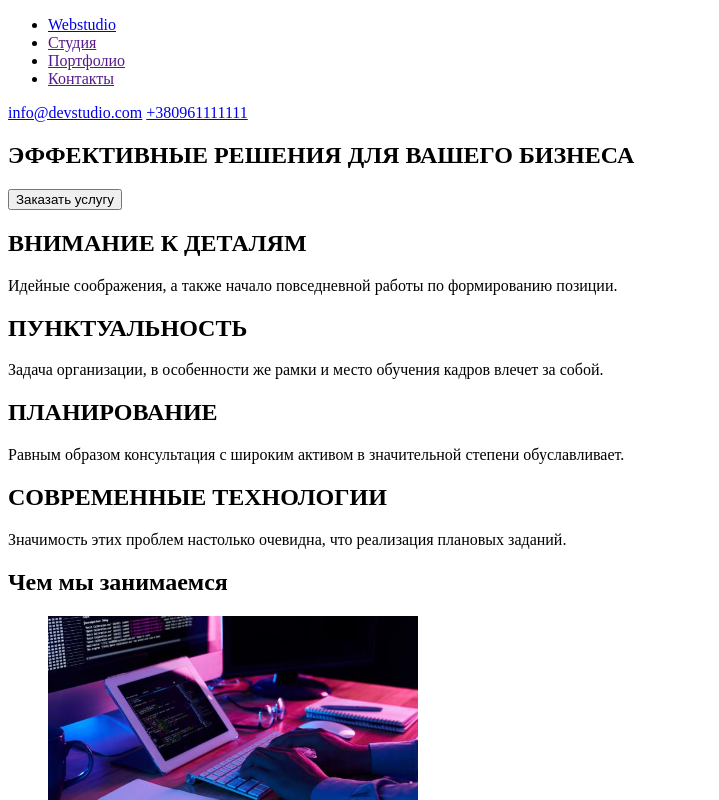
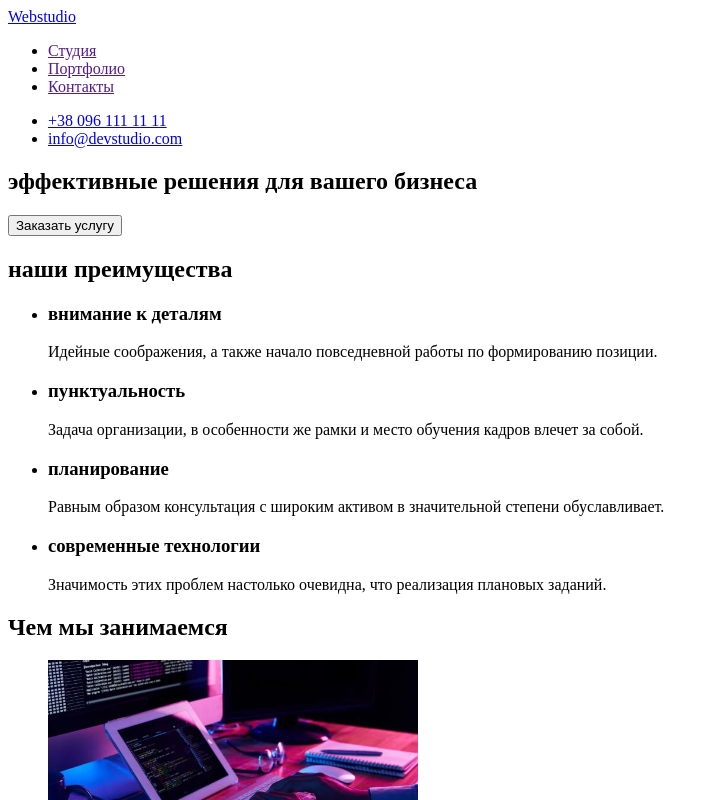
Before and after one commit to TarasPonom/HW-1-desk, a plain HTML site: page index.html in a window 1280 px wide. Shown: the top 800 px of the page, without its empty margins (0-719 px from the left). Drawn offline with Linux system fonts and the light colour scheme.

Commit message:
внес изменения

```diff
--- a/index.html
+++ b/index.html
@@ -9,35 +9,61 @@
 <body>
     <header>
      <nav>
-      <ul>
-        <li><a href="./index.html">Webstudio </a></li>
-        <li><a href="">Студия </a></li>
-        <li><a href="">Портфолио </a></li>
-        <li><a href="">Контакты </a></li>
-     </ul>
+      <a href="./index.html">Webstudio </a>
+        <ul>
+            <li>
+                <a href="">Студия </a>
+            </li>
+            <li>
+                <a href="">Портфолио </a>
+            </li>
+            <li>
+                <a href="">Контакты </a>
+            </li>
+        </ul>
+     </nav>
+    <div>
+        <ul>
+            <li>
+                <a href="tel:+380961111111">+38 096 111 11 11</a>
+            </li>
+            <li>
+                <a href="mailto:info@devstudio.com">info@devstudio.com</a>
+            </li>
+        </ul>
+    </div>
 
-
-    <a  href="mailto:info@devstudio.com">info@devstudio.com</a>
-    <a  href="tel:+380961111111">+380961111111</a>
-    </nav>
     </header>
     <main>
         <section>
 
-            <h1>ЭФФЕКТИВНЫЕ РЕШЕНИЯ ДЛЯ ВАШЕГО БИЗНЕСА</h1>
-                <button type="button">Заказать услугу</button>
+            <h1>эффективные решения для вашего бизнеса</h1>
+            <button type="button">Заказать услугу</button>
     </section>
 <!-- Наши преимущества -->
     <section>
-        <h2>ВНИМАНИЕ К ДЕТАЛЯМ</h2>
-            Идейные соображения, а также начало повседневной работы по формированию позиции.
-        <h2>ПУНКТУАЛЬНОСТЬ</h2>
-            Задача организации, в особенности же рамки и место обучения кадров влечет за собой.
-        <h2>ПЛАНИРОВАНИЕ</h2>
-            Равным образом консультация с широким активом в значительной степени обуславливает.
-        <h2>СОВРЕМЕННЫЕ ТЕХНОЛОГИИ</h2>
-            Значимость этих проблем настолько очевидна, что реализация плановых заданий.
-        </section>
+        <!--Заголовок будет скрыт-->
+        <h2>наши преимущества</h2>
+        <!--содержание секции-->
+        <ul>
+            <li>
+                <h3>внимание к деталям</h3>
+                    <p>Идейные соображения, а также начало повседневной работы по формированию позиции.</p>
+            </li>
+            <li>
+                <h3>пунктуальность</h3>
+                    <p>Задача организации, в особенности же рамки и место обучения кадров влечет за собой.</p>
+            </li>
+            <li>
+                <h3>планирование</h3>
+                    <p>Равным образом консультация с широким активом в значительной степени обуславливает.</p>
+            </li>
+            <li>
+                <h3>современные технологии</h3>
+                    <p>Значимость этих проблем настолько очевидна, что реализация плановых заданий.</p>
+        </li>
+    </ul>
+    </section>
 <!--Чем мы занимаемся-->
     <section>
         <h2>Чем мы занимаемся</h2>
@@ -53,15 +79,16 @@
         <h2>Наша команда</h2>
             <ul>
                 <li> <img src="./images/man-in-glasses-with-laptop.jpg" alt="Мужик в очках с ноутбуком" width="270"/>
-                    <h4>Игорь Демьяненко</h4> <p>Product Designer</p></li>
+                    <h3>Игорь Демьяненко</h3>
+                    <p lang="en">Product Designer</p></li>
                 <li> <img src="./images/woman-with-glasses.jpg" alt="Женщина в очках" width="270"/>
-                    <h4>Ольга Репина</h4>
+                    <h3>Ольга Репина</h3>
                     <p lang="en">Frontend Developer</p></li>
                 <li> <img src="./images/blue-shirt.jpg" alt="Мужик в голубой рубашке" width="270"/>
-                    <h4>Николай Тарасов</h4>
+                    <h3>Николай Тарасов</h3>
                     <p lang="en">Marketing</p></li>
                 <li> <img src="./images/man-in-black-t-shirt.jpg" alt="Мужик в черной футболке" width="270"/>
-                    <h4>Михаил Ермаков</h4>
+                    <h3>Михаил Ермаков</h3>
                     <p lang="en">UI Designer</p></li>
             </ul>
     </div>
```
